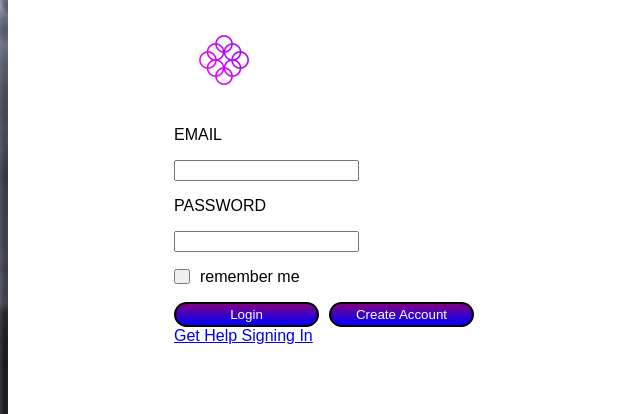
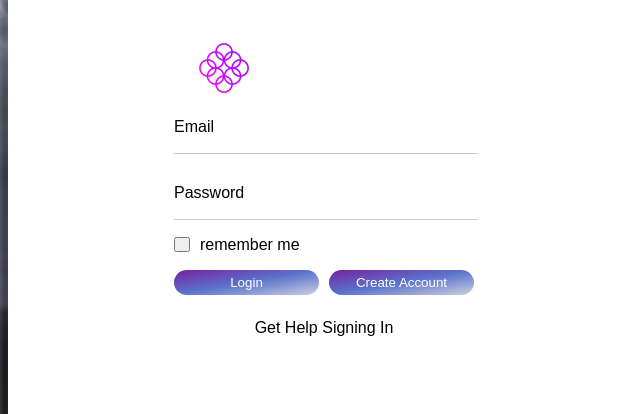
Before and after one commit to PascalBana/Team-UI-Projects, a plain HTML site: page index.html in a window 1280 px wide. Shown: the part 231-645 px from the top of the page, 0-620 px from the left. Drawn offline with Linux system fonts and the light colour scheme.

Commit message:
finidhed edititng css for final draft- minor edits required but should be mostly finished

```diff
--- a/index.html
+++ b/index.html
@@ -21,16 +21,12 @@
 
                 </div>
                 <div class="email-section">
-                    <p>
-                        EMAIL
-                    </p>
-                    <input type="email input">
+                    <label for="email">Email</label>
+                    <input type="email" class="input" id="email">
                 </div>
                 <div class="password-section">
-                    <p>
-                        PASSWORD
-                    </p>
-                    <input type="password input">
+                    <label for="password">Password</label>
+                    <input type="password" class="input" id="password">
                 </div>
                 <div class="remember-me-section">
                     <button class="button-remember-me" ></button>  <!--remember me button-->
@@ -42,7 +38,7 @@
                     <button class="button-login button">Login</button>
                     <button class="button-create-account button">Create Account</button>
                 </div>
-                <div class="pascal-is-retarded">
+                <div class="nic-is-retarded">
                     <a class="link" href="#">Get Help Signing In</a>
                 </div>
 
--- a/style.css
+++ b/style.css
@@ -50,7 +50,11 @@ body {
     }
 
 .input {
-    width: auto;
+    width: 100%;
+    border-top: 0px;
+    border-left: 0px;
+    border-right: 0px;
+    border-bottom: rgb(204, 204, 204) solid 1px;
 }
 
 .content-container-left {
@@ -75,6 +79,7 @@ body {
     justify-content: flex-start;
     align-items: flex-start;
     width: 100%;
+    margin-bottom: 30px;
 }
 
 .password-section {
@@ -108,6 +113,7 @@ body {
     width: 100%;
     justify-content: flex-start;
     gap: 10px;
+    margin-bottom: 24px;
 }
 
 .right-text-color {
@@ -130,6 +136,16 @@ body {
     height: 25px;
     border-radius: 15px;
     border-style: solid;
-    background-image: linear-gradient( purple,blue);
     color: white;
+    background-image: linear-gradient(to bottom right, #7621a0, #5b73cc, #cccfdf);
+    border: none;
 }
+
+.nic-is-retarded {
+    text-align: center;
+}
+
+.link {
+    text-decoration: none;
+    color: black;
+}
```
